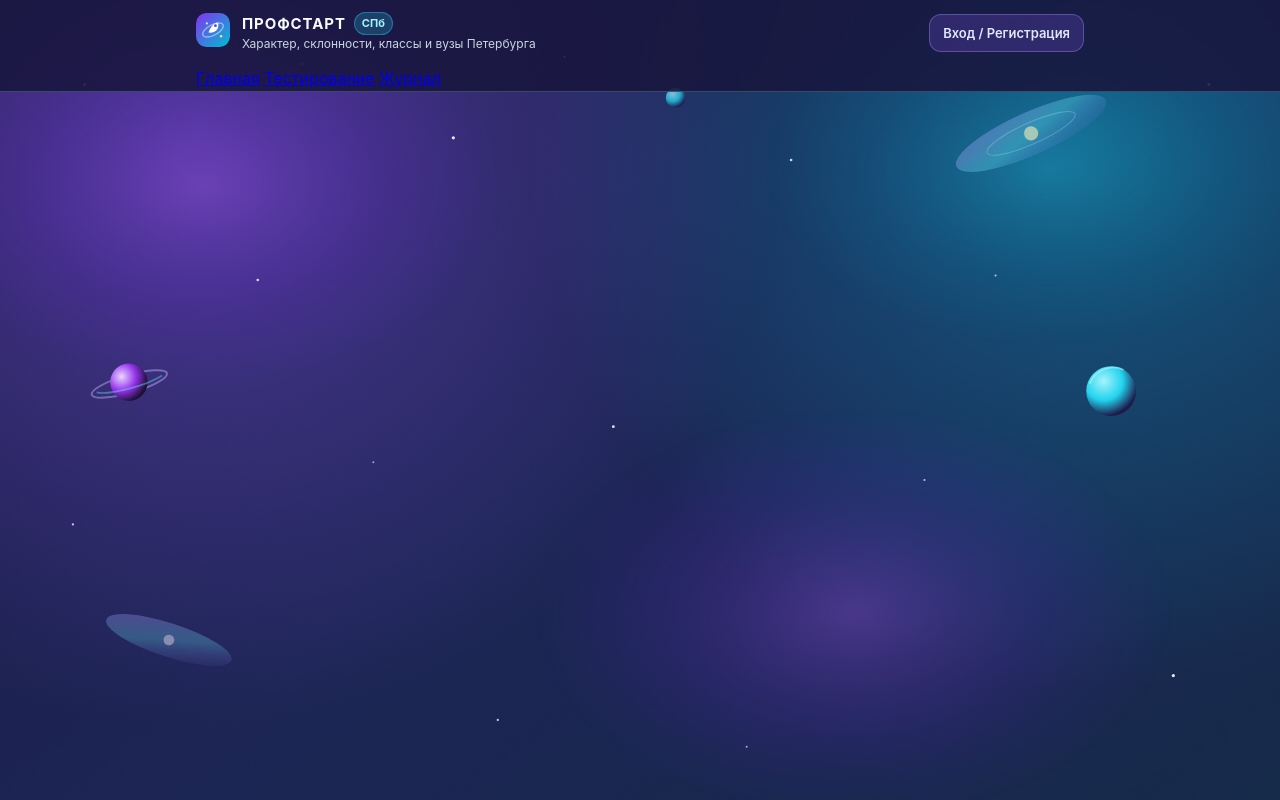
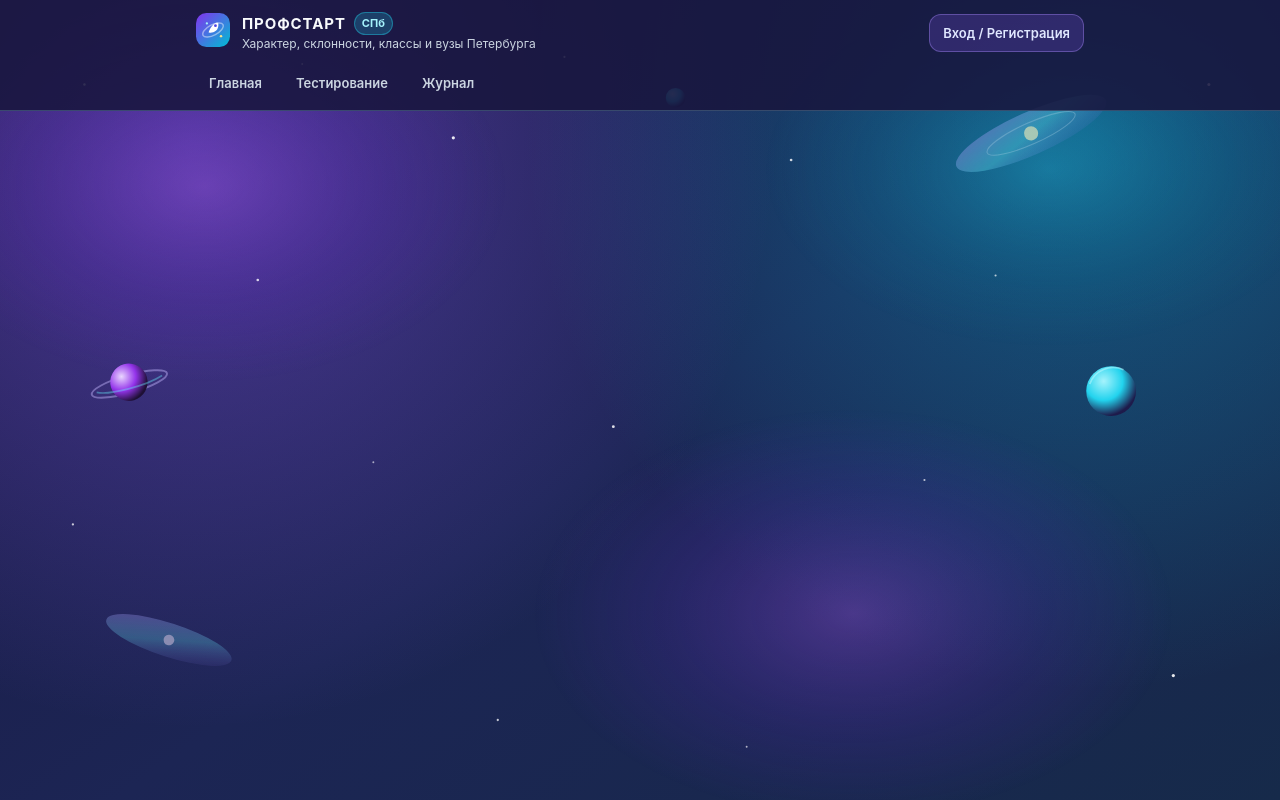
Before and after one commit to YourDangerDave/profstart-spb, a Flask app: template profstart/templates/index.html in a window 1280 px wide. Run offline with Flask 3, Linux system fonts and the light colour scheme; the template is opened without the code that fills it, so the values that code supplies are empty.

Commit message:
Update style.css

```diff
--- a/profstart/static/style.css
+++ b/profstart/static/style.css
@@ -71,6 +71,34 @@ body {
   padding-bottom: 12px;
   gap: 12px;
   flex-wrap: wrap;
+}
+.nav-tabs {
+  display: flex;
+  gap: 8px;
+  padding-bottom: 10px;
+  overflow-x: auto;
+}
+
+.nav-tab {
+  text-decoration: none;
+  color: var(--muted);
+  font-size: 13px;
+  font-weight: 600;
+  padding: 6px 12px;
+  border-radius: 10px;
+  border: 1px solid transparent;
+  white-space: nowrap;
+}
+
+.nav-tab:hover {
+  color: var(--text);
+  background: rgba(255, 255, 255, 0.06);
+}
+
+.nav-tab.active {
+  color: #fff;
+  background: rgba(124, 58, 237, 0.32);
+  border-color: rgba(165, 243, 252, 0.35);
 }
 
 .topbar-actions {
```
